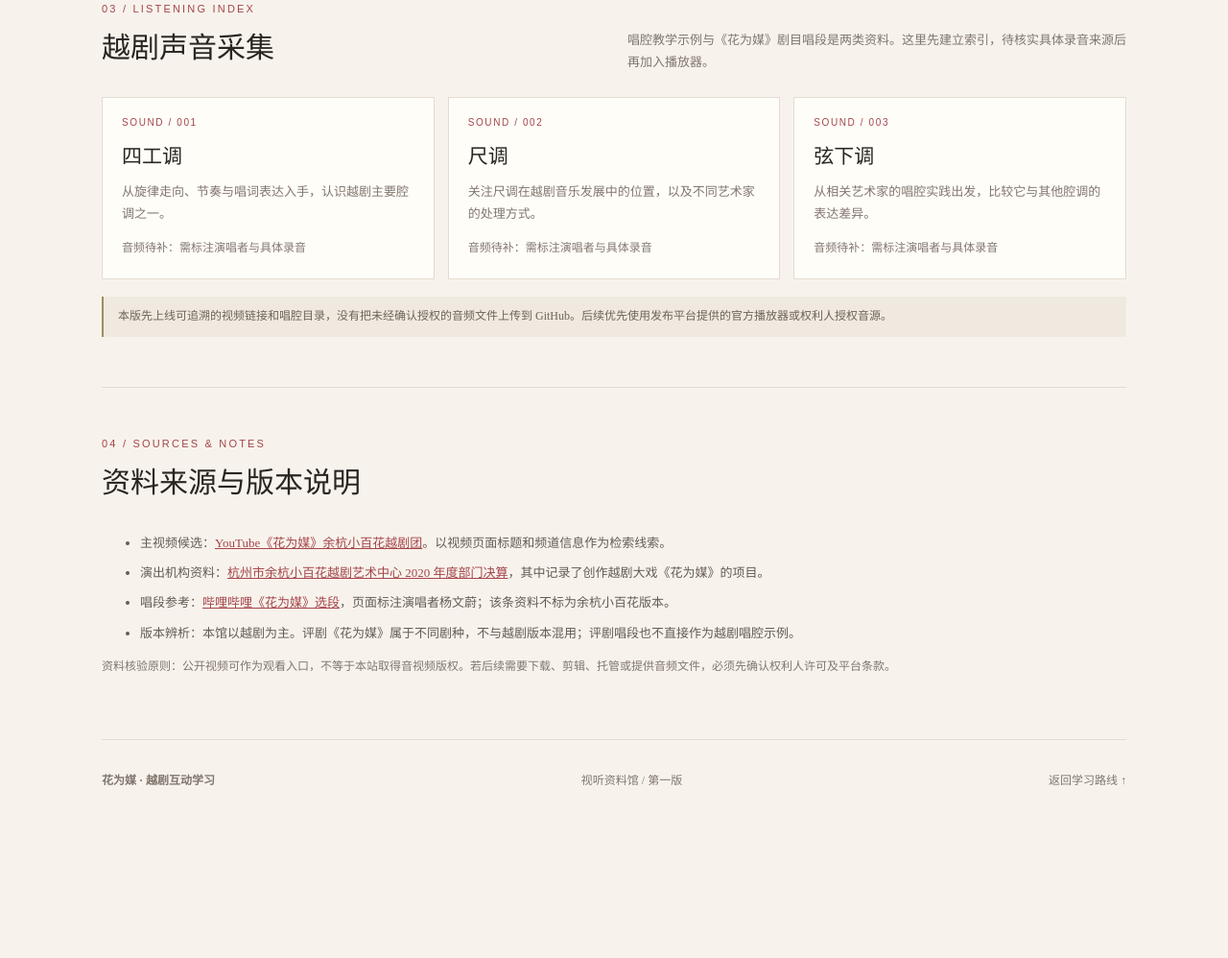
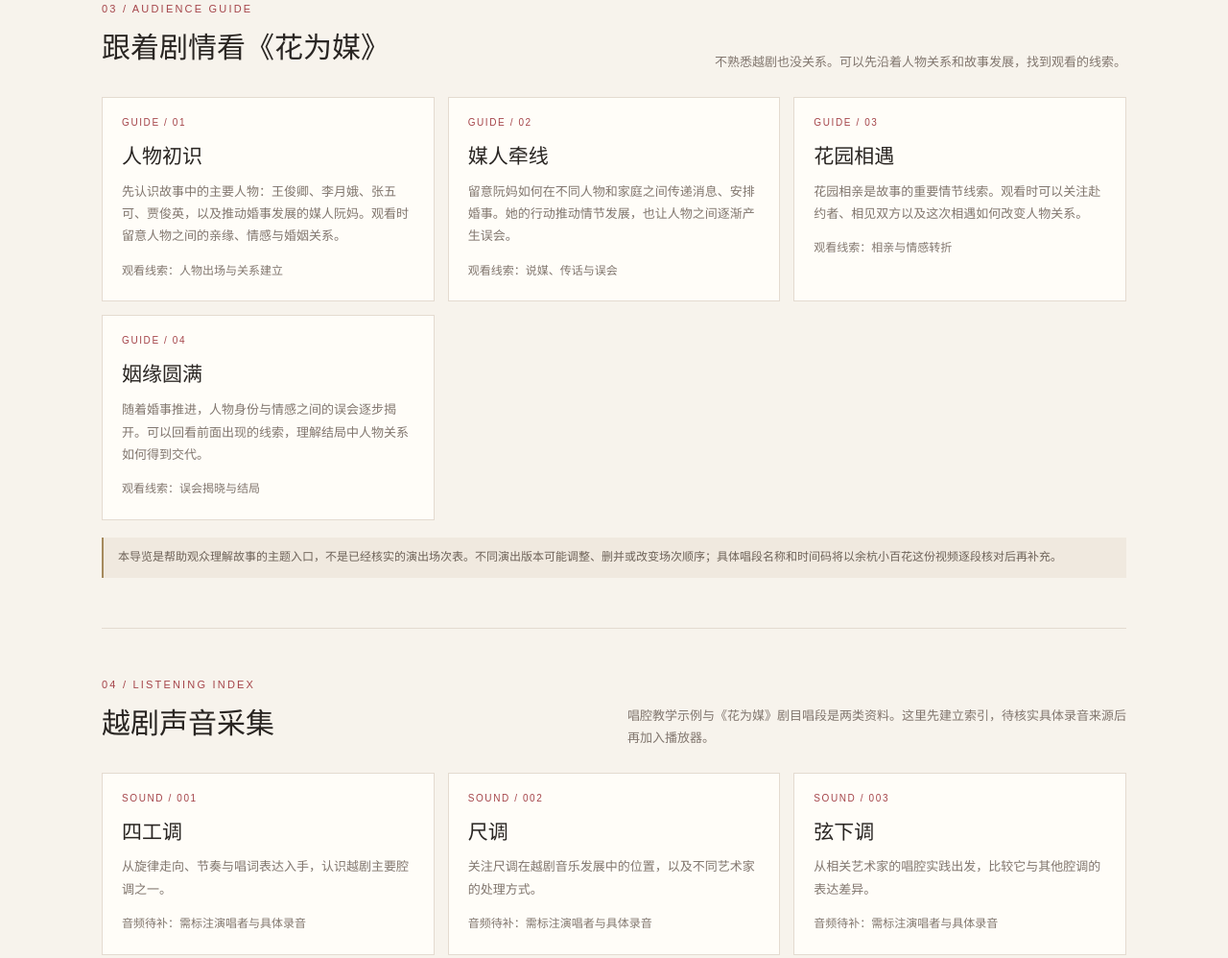
Before and after one commit to mstlock88-prog/hua-wei-mei, a plain HTML site: page media.html in a window 1280 px wide. Shown: the part 2135-3133 px from the top of the page at 96% size. Before the commit the page ends 3009 px from the top, so only its background shows below. Drawn offline with Linux system fonts and the light colour scheme.

Commit message:
Add files via upload

```diff
--- a/media.html
+++ b/media.html
@@ -70,8 +70,20 @@ footer{padding:32px 0 50px;color:var(--muted);font-size:12px;display:flex;justif
 </div>
 </section>
 
+
+<section class="section" id="guide">
+<div class="section-head"><div><div class="kicker">03 / AUDIENCE GUIDE</div><h2>跟着剧情看《花为媒》</h2></div><p>不熟悉越剧也没关系。可以先沿着人物关系和故事发展，找到观看的线索。</p></div>
+<div class="grid">
+<article class="card"><span class="num">GUIDE / 01</span><h3>人物初识</h3><p>先认识故事中的主要人物：王俊卿、李月娥、张五可、贾俊英，以及推动婚事发展的媒人阮妈。观看时留意人物之间的亲缘、情感与婚姻关系。</p><span class="small">观看线索：人物出场与关系建立</span></article>
+<article class="card"><span class="num">GUIDE / 02</span><h3>媒人牵线</h3><p>留意阮妈如何在不同人物和家庭之间传递消息、安排婚事。她的行动推动情节发展，也让人物之间逐渐产生误会。</p><span class="small">观看线索：说媒、传话与误会</span></article>
+<article class="card"><span class="num">GUIDE / 03</span><h3>花园相遇</h3><p>花园相亲是故事的重要情节线索。观看时可以关注赴约者、相见双方以及这次相遇如何改变人物关系。</p><span class="small">观看线索：相亲与情感转折</span></article>
+<article class="card"><span class="num">GUIDE / 04</span><h3>姻缘圆满</h3><p>随着婚事推进，人物身份与情感之间的误会逐步揭开。可以回看前面出现的线索，理解结局中人物关系如何得到交代。</p><span class="small">观看线索：误会揭晓与结局</span></article>
+</div>
+<div class="notice">本导览是帮助观众理解故事的主题入口，不是已经核实的演出场次表。不同演出版本可能调整、删并或改变场次顺序；具体唱段名称和时间码将以余杭小百花这份视频逐段核对后再补充。</div>
+</section>
+
 <section class="section" id="listening">
-<div class="section-head"><div><div class="kicker">03 / LISTENING INDEX</div><h2>越剧声音采集</h2></div><p>唱腔教学示例与《花为媒》剧目唱段是两类资料。这里先建立索引，待核实具体录音来源后再加入播放器。</p></div>
+<div class="section-head"><div><div class="kicker">04 / LISTENING INDEX</div><h2>越剧声音采集</h2></div><p>唱腔教学示例与《花为媒》剧目唱段是两类资料。这里先建立索引，待核实具体录音来源后再加入播放器。</p></div>
 <div class="grid">
 <article class="card"><span class="num">SOUND / 001</span><h3>四工调</h3><p>从旋律走向、节奏与唱词表达入手，认识越剧主要腔调之一。</p><span class="small">音频待补：需标注演唱者与具体录音</span></article>
 <article class="card"><span class="num">SOUND / 002</span><h3>尺调</h3><p>关注尺调在越剧音乐发展中的位置，以及不同艺术家的处理方式。</p><span class="small">音频待补：需标注演唱者与具体录音</span></article>
@@ -81,7 +93,7 @@ footer{padding:32px 0 50px;color:var(--muted);font-size:12px;display:flex;justif
 </section>
 
 <section class="section" id="about">
-<div class="section-head"><div><div class="kicker">04 / SOURCES & NOTES</div><h2>资料来源与版本说明</h2></div></div>
+<div class="section-head"><div><div class="kicker">05 / SOURCES & NOTES</div><h2>资料来源与版本说明</h2></div></div>
 <ul class="source-list">
 <li>主视频候选：<a href="https://www.youtube.com/watch?v=pHKiLw01Whk" target="_blank" rel="noopener">YouTube《花为媒》余杭小百花越剧团</a>。以视频页面标题和频道信息作为检索线索。</li>
 <li>演出机构资料：<a href="https://zjjcmspublic.oss-cn-hangzhou-zwynet-d01-a.internet.cloud.zj.gov.cn/jcms_files/jcms1/web3095/site/attach/0/49497ec174c045f8b0b4416be2e69991.pdf" target="_blank" rel="noopener">杭州市余杭小百花越剧艺术中心 2020 年度部门决算</a>，其中记录了创作越剧大戏《花为媒》的项目。</li>
@@ -91,5 +103,5 @@ footer{padding:32px 0 50px;color:var(--muted);font-size:12px;display:flex;justif
 <p class="small">资料核验原则：公开视频可作为观看入口，不等于本站取得音视频版权。若后续需要下载、剪辑、托管或提供音频文件，必须先确认权利人许可及平台条款。</p>
 </section>
 </main>
-<footer><b>花为媒 · 越剧互动学习</b><span>视听资料馆 / 第一版</span><a href="index.html">返回学习路线 ↑</a></footer>
+<footer><b>花为媒 · 越剧互动学习</b><span>视听资料馆 / 导览更新版</span><a href="index.html">返回学习路线 ↑</a></footer>
 </div></body></html>
```
